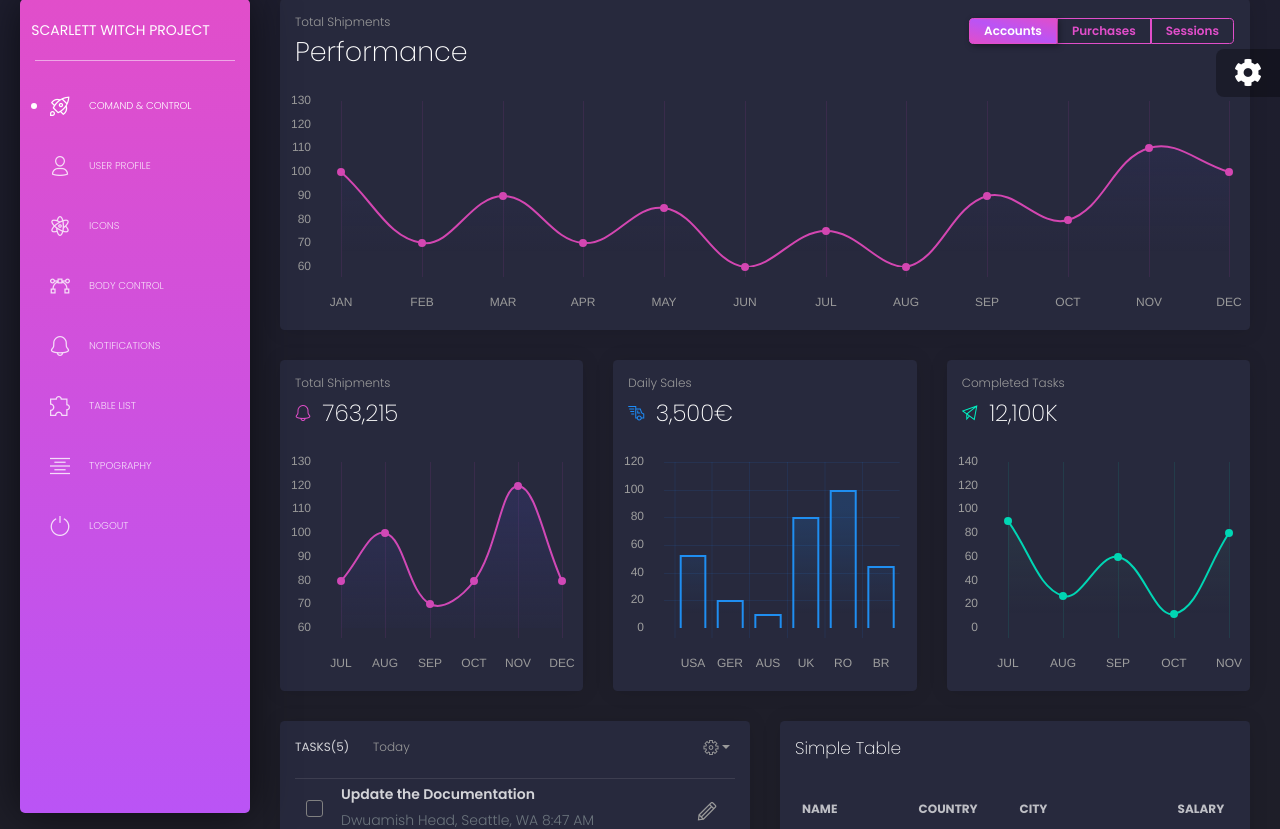
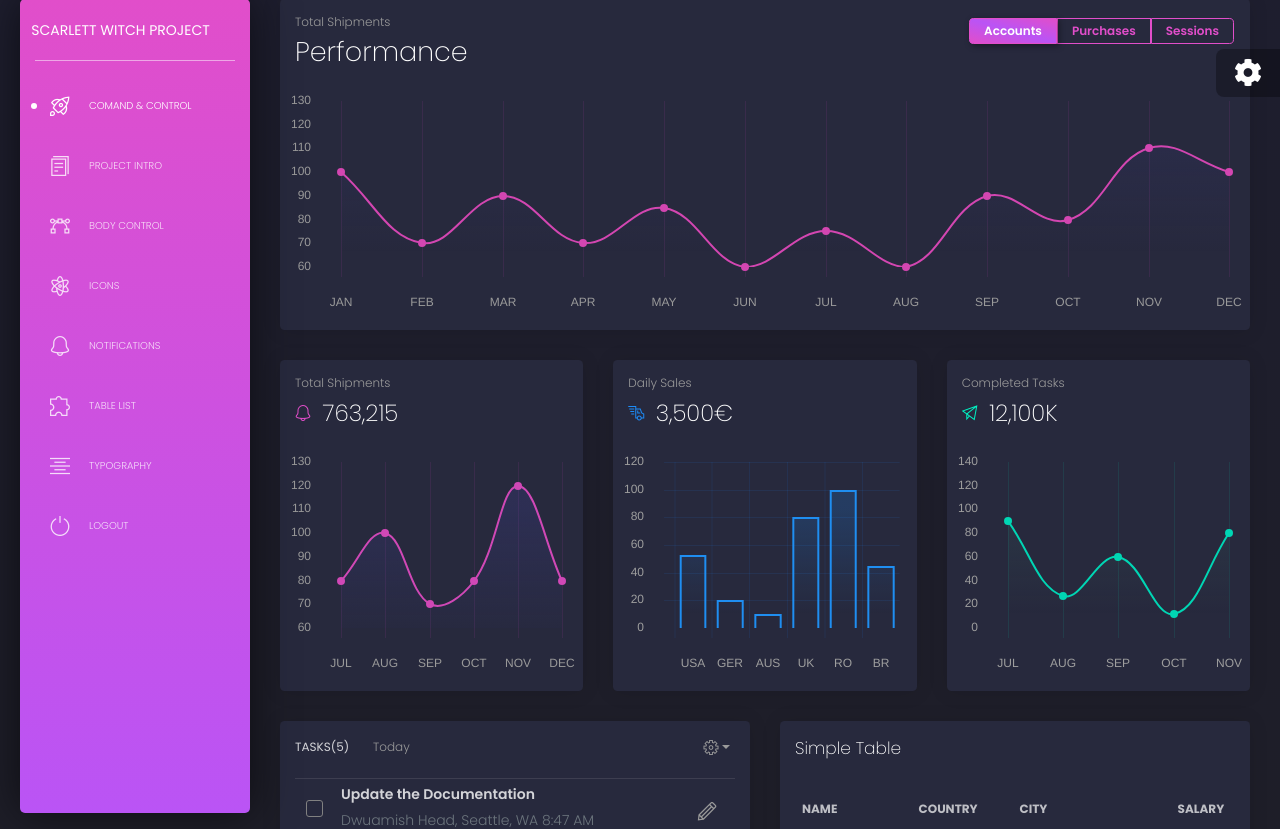
Before and after one commit to Chelqq/FLASK_APP, a Flask app: page /index in a window 1280 px wide. Shown: the part 81-910 px from the top of the page. Run offline with Flask 2, Linux system fonts and the light colour scheme; the visitor is signed in with stand-in values (Sample User, id 1); some libraries are stand-ins or nearby versions.

Commit message:
added project intro

```diff
--- a/apps/templates/includes/sidebar.html
+++ b/apps/templates/includes/sidebar.html
@@ -18,20 +18,20 @@
                 </li>
                 <li class="{% if 'user' in segment %} active {% endif %}">
                     <a href="/user.html">
-                        <i class="tim-icons icon-single-02"></i>
-                        <p>User Profile</p>
+                        <i class="tim-icons icon-single-copy-04"></i>
+                        <p>Project Intro</p>
                     </a>
+                <li class="{% if 'map' in segment %} active {% endif %}">
+                    <a href="/map.html">
+                        <i class="tim-icons icon-vector"></i>
+                        <p>Body control</p>
+                    </a>
+                </li>
                 </li>
                 <li class="{% if 'icons' in segment %} active {% endif %}">
                     <a href="/icons.html">
                         <i class="tim-icons icon-atom"></i>
                         <p>Icons</p>
-                    </a>
-                </li>
-                <li class="{% if 'map' in segment %} active {% endif %}">
-                    <a href="/map.html">
-                        <i class="tim-icons icon-vector"></i>
-                        <p>Body control</p>
                     </a>
                 </li>
                 <li class="{% if 'notifications' in segment %} active {% endif %}">
```
